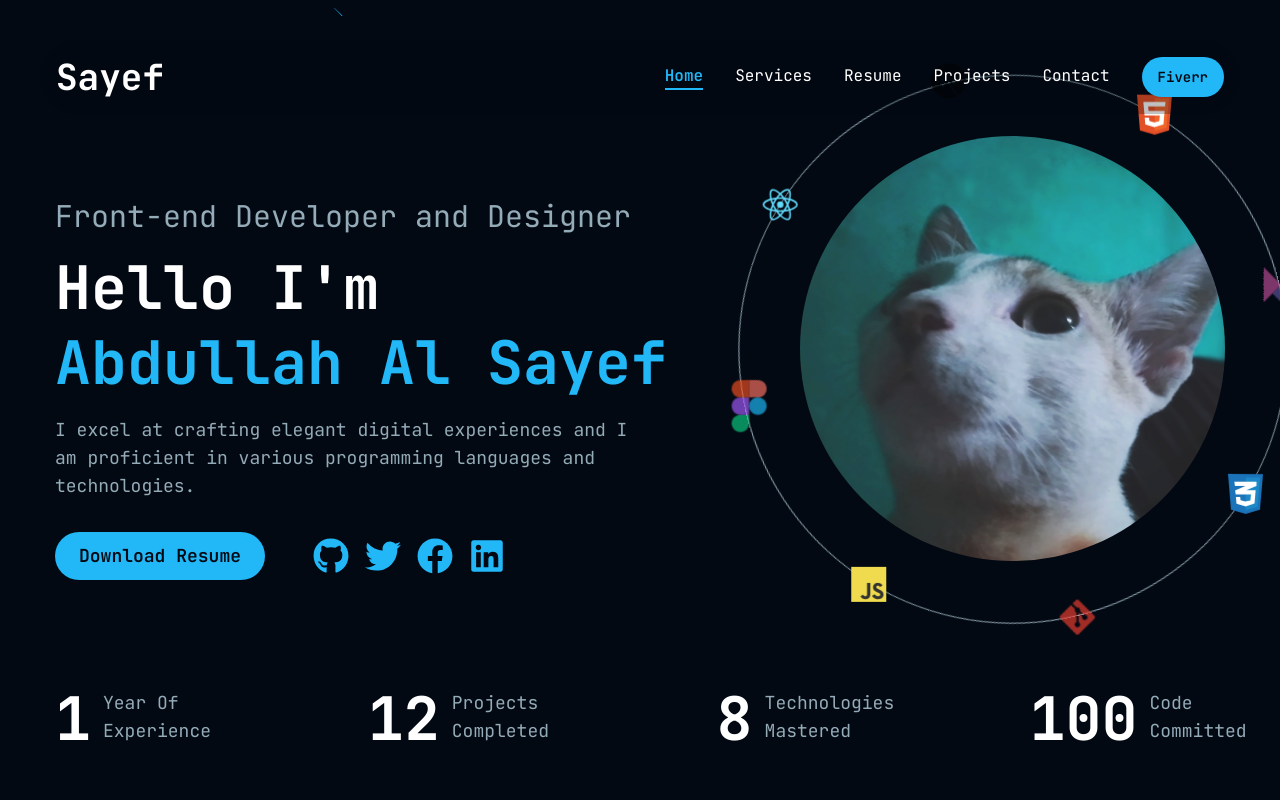
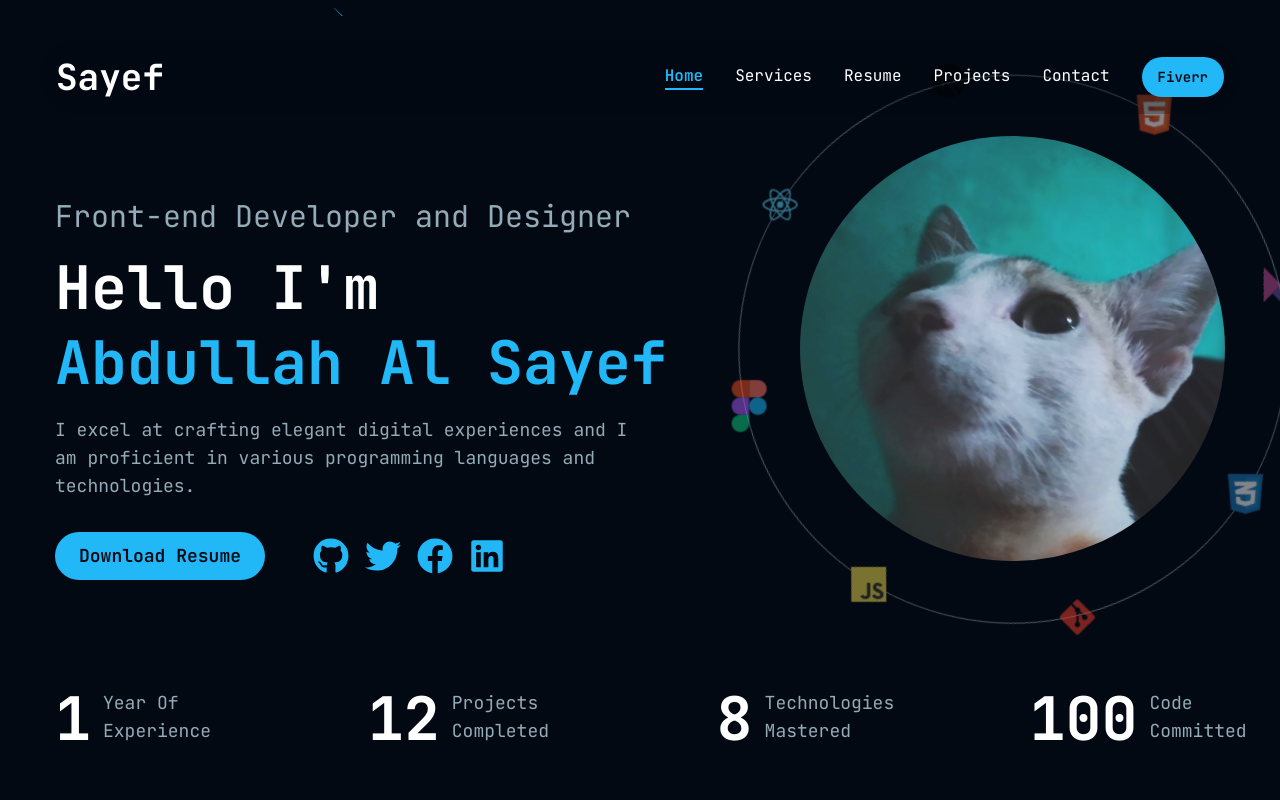
Before and after one commit to blckdrgn03/new-portfolio, a Next.js app: page / in a window 1280 px wide. Shown: the top 800 px of the page. Built offline with nearby package versions, Linux system fonts and the light colour scheme.

Commit message:
orbiting techs fixed

```diff
--- a/app/globals.css
+++ b/app/globals.css
@@ -43,12 +43,12 @@
 }
 @keyframes spin-y {
   from {
-    opacity: 0.66;
+    opacity: 0.5;
     transform: rotate(0deg);
     translate: -50% -50%;
   }
   to {
-    opacity: 0.66;
+    opacity: 0.5;
     transform: rotate(360deg);
     translate: -50% -50%;
   }
--- a/components/home.jsx
+++ b/components/home.jsx
@@ -28,7 +28,7 @@ export default function Home() {
                     <motion.div initial={{opacity: 0}} animate={{opacity: 1}} transition={{duration: 0.5, delay: 1}} className="relative xl:pb-0 h-[250px] w-[250px] md:h-[275px] md:w-[275px] md:h-[300px] md:w-[300px] xl:h-[425px] xl:w-[425px] mb-14 md:mb-20 ">
                         <Image className="object-cover rounded-full absolute" alt="Sayef" fill quality={100} src="/pic.png"/>
 
-                        <div className="w-full -z-20 h-full absolute top-1/2 left-1/2  spinning-animation box-content opacity-66 border-slate border-[0.5px] p-[2.65rem] md:p-[3.25rem] xl:p-[3.8rem] rounded-full opacity-66">
+                        <div className="w-full -z-20 h-full absolute top-1/2 left-1/2  spinning-animation box-content opacity-50 border-slate border-[0.5px] p-[2.65rem] md:p-[3.25rem] xl:p-[3.8rem] rounded-full opacity-66">
                           <div className="w-full relative h-full">
                             <Image height={35} width={35} src="/html.svg" className="absolute spinning-animation-x xl:top-0 xl:left-0 -top-3 -left-3 " />
                             <Image height={35} width={35} src="/css.svg" className="absolute spinning-animation-x  xl:top-0 xl:right-0  -top-3 -right-3 " />
```
